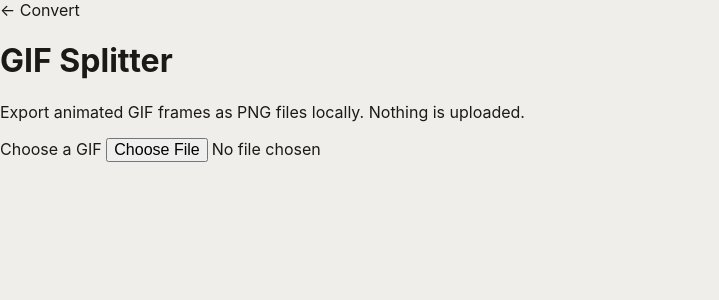
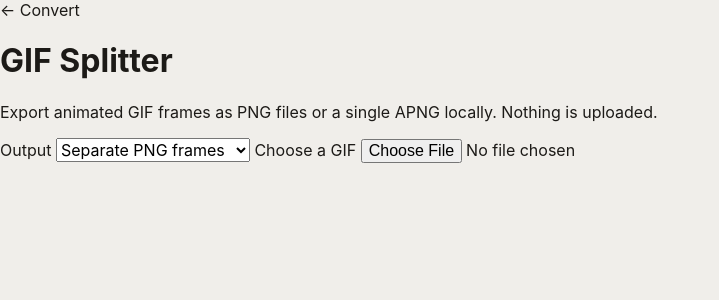
Before and after one commit to official-tisao/image.complianttools.com, a SvelteKit app in the folder apps/web/: page /gif-splitter in a window 1280 px wide. Shown: the top 300 px of the page, without its empty margins (0-719 px from the left). Built offline with nearby package versions, Linux system fonts and the light colour scheme.

Commit message:
feat(P2-15): add GIF to APNG conversion

```diff
--- a/apps/web/src/routes/gif-splitter/+page.svelte
+++ b/apps/web/src/routes/gif-splitter/+page.svelte
@@ -1,8 +1,9 @@
 <script lang="ts">
-  import { decodeGif } from '@complianttools/image-engine';
+  import { decodeGif, encodeApng } from '@complianttools/image-engine';
 
   let status = $state('');
   let error = $state('');
+  let output = $state<'frames' | 'apng'>('frames');
 
   async function split(file: File | undefined) {
     status = '';
@@ -10,6 +11,17 @@
     if (!file) return;
     try {
       const image = decodeGif(await file.arrayBuffer());
+      if (output === 'apng') {
+        const bytes = await encodeApng(image);
+        const url = URL.createObjectURL(new Blob([bytes], { type: 'image/png' }));
+        const download = document.createElement('a');
+        download.href = url;
+        download.download = `${file.name.replace(/\.gif$/iu, '')}.apng`;
+        download.click();
+        URL.revokeObjectURL(url);
+        status = `Converted ${image.frames.length} GIF frame${image.frames.length === 1 ? '' : 's'} to APNG locally.`;
+        return;
+      }
       const canvas = document.createElement('canvas');
       canvas.width = image.width;
       canvas.height = image.height;
@@ -39,14 +51,21 @@
 
 <svelte:head>
   <title>GIF Splitter — Image Compliant Tools</title>
-  <meta name="description" content="Export each animated GIF frame as a PNG locally." />
+  <meta name="description" content="Export GIF frames as PNGs or convert them to APNG locally." />
   <link rel="canonical" href="https://image.complianttools.com/gif-splitter" />
 </svelte:head>
 
 <main>
   <a href="/convert">← Convert</a>
   <h1>GIF Splitter</h1>
-  <p>Export animated GIF frames as PNG files locally. Nothing is uploaded.</p>
+  <p>Export animated GIF frames as PNG files or a single APNG locally. Nothing is uploaded.</p>
+  <label>
+    Output
+    <select bind:value={output}>
+      <option value="frames">Separate PNG frames</option>
+      <option value="apng">Animated PNG (APNG)</option>
+    </select>
+  </label>
   <label
     >Choose a GIF <input
       type="file"
```
